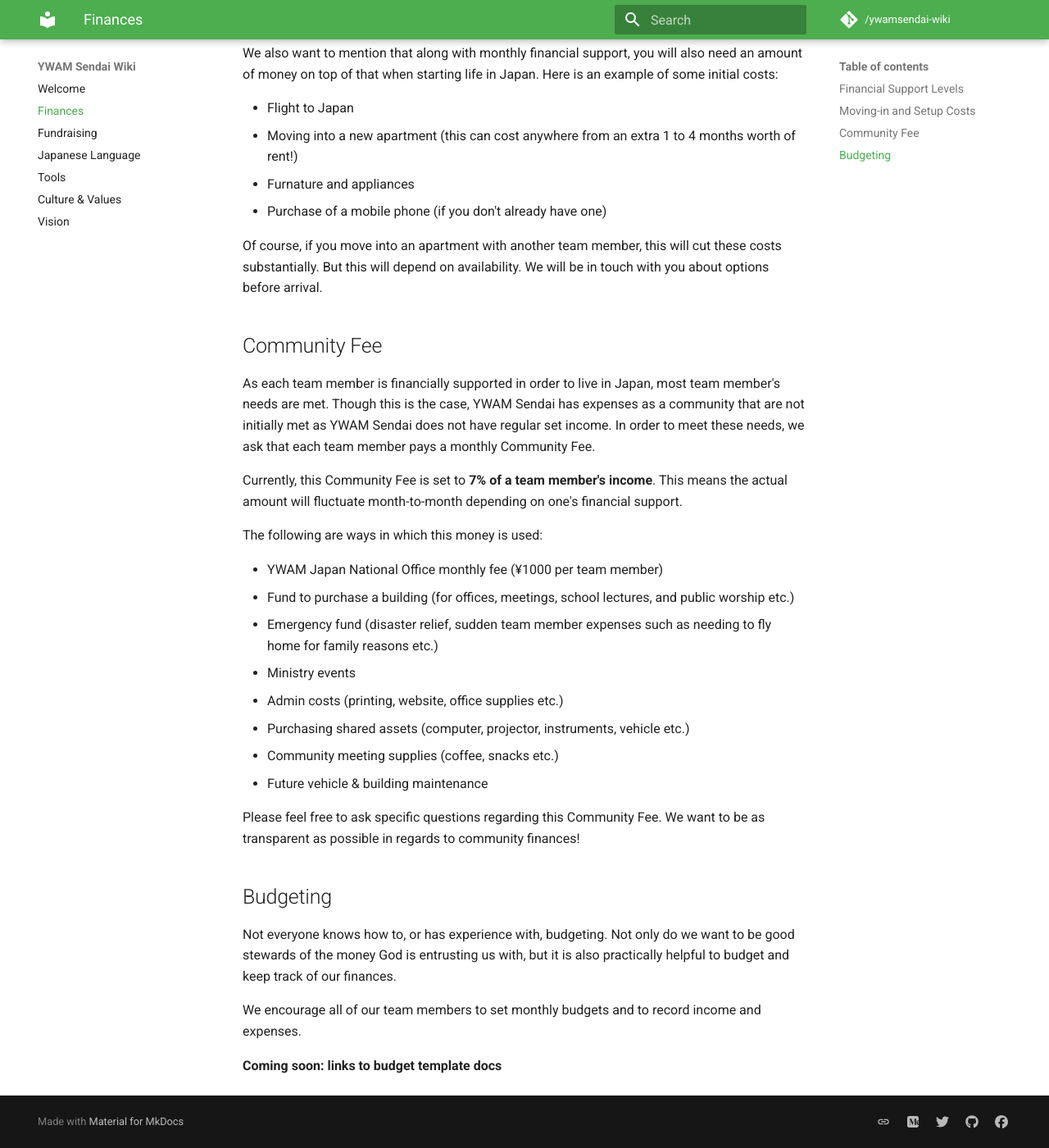
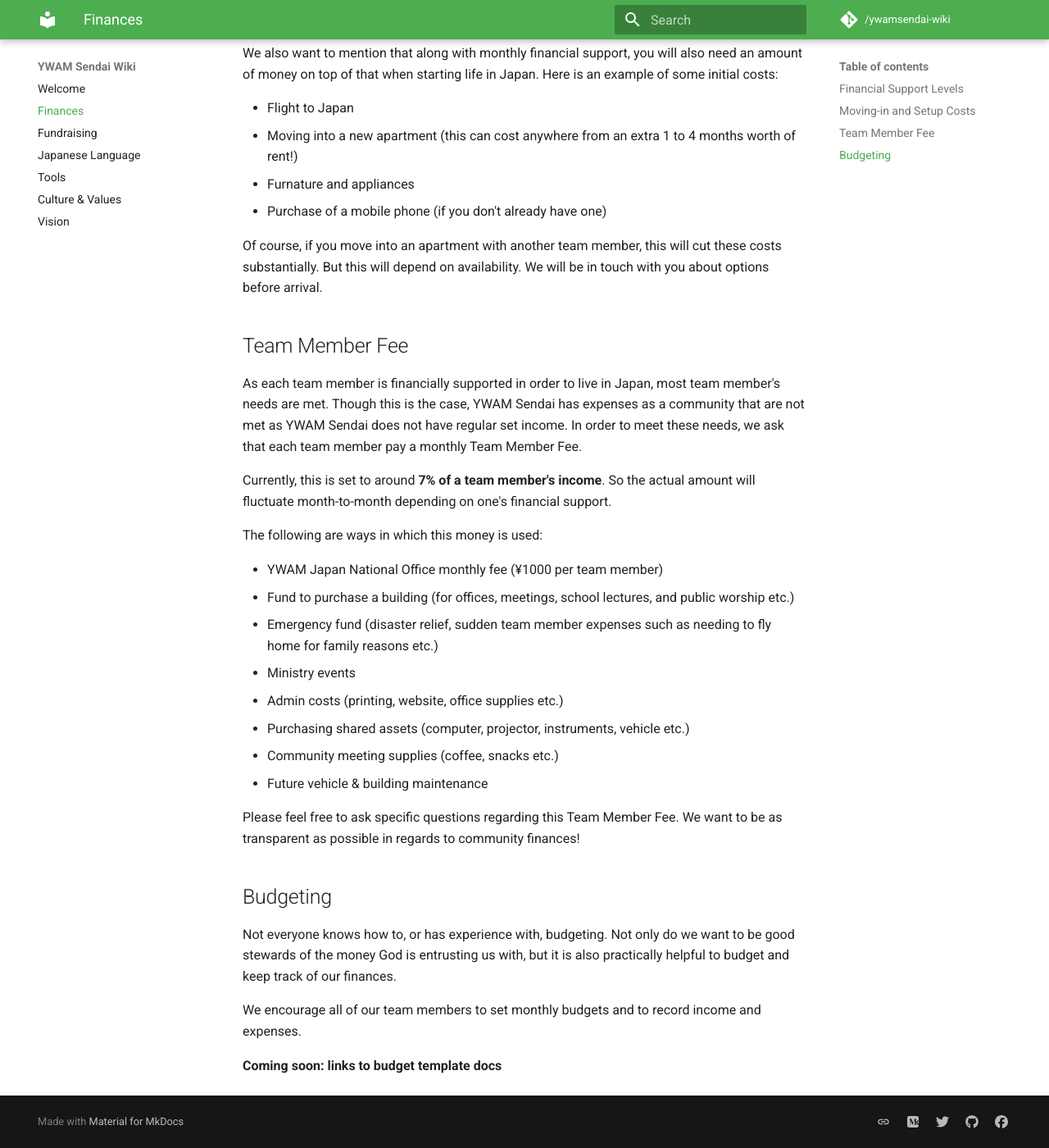
Before and after one commit to ywamsendai/ywamsendai-wiki, an MkDocs documentation site: the page built from docs/finances.md, in a window 1280 px wide and 1400 px high, scrolled down 1260 px. Shown: the whole window at 82% size. Built offline with MkDocs 1.6.1 and Material for MkDocs 9.7.7, drawn with Linux system fonts in a browser that asks for light colours; comment, search, counter and statistics services are not loaded; old or Windows-style settings are respelled for this version of MkDocs; some of the changed text lies outside the part shown.

Commit message:
Changed community fee to team member fee to avoid possible misunderstandings

```diff
--- a/docs/finances.md
+++ b/docs/finances.md
@@ -1,6 +1,6 @@
 #Member Finances
 
-This page details fundraising goals we feel are good for our team members to aim for, details the YWAM Sendai Community Fee, and gives some tips on budgeting.
+This page details fundraising goals we feel are good for our team members to aim for, details the YWAM Sendai Team Member Fee, and gives some tips on budgeting.
 
 ##Financial Support Levels
 
@@ -35,11 +35,11 @@ We also want to mention that along with monthly financial support, you will also
 
 Of course, if you move into an apartment with another team member, this will cut these costs substantially. But this will depend on availability. We will be in touch with you about options before arrival.
 
-## Community Fee
+## Team Member Fee
 
-As each team member is financially supported in order to live in Japan, most team member's needs are met. Though this is the case, YWAM Sendai has expenses as a community that are not initially met as YWAM Sendai does not have regular set income. In order to meet these needs, we ask that each team member pays a monthly Community Fee.
+As each team member is financially supported in order to live in Japan, most team member's needs are met. Though this is the case, YWAM Sendai has expenses as a community that are not met as YWAM Sendai does not have regular set income. In order to meet these needs, we ask that each team member pay a monthly Team Member Fee.
 
-Currently, this Community Fee is set to **7% of a team member's income**. This means the actual amount will fluctuate month-to-month depending on one's financial support.
+Currently, this is set to around **7% of a team member's income**. So the actual amount will fluctuate month-to-month depending on one's financial support.
 
 The following are ways in which this money is used:
 
@@ -52,7 +52,7 @@ The following are ways in which this money is used:
 * Community meeting supplies (coffee, snacks etc.)
 * Future vehicle & building maintenance
 
-Please feel free to ask specific questions regarding this Community Fee. We want to be as transparent as possible in regards to community finances!
+Please feel free to ask specific questions regarding this Team Member Fee. We want to be as transparent as possible in regards to community finances!
 
 ## Budgeting
 
```
